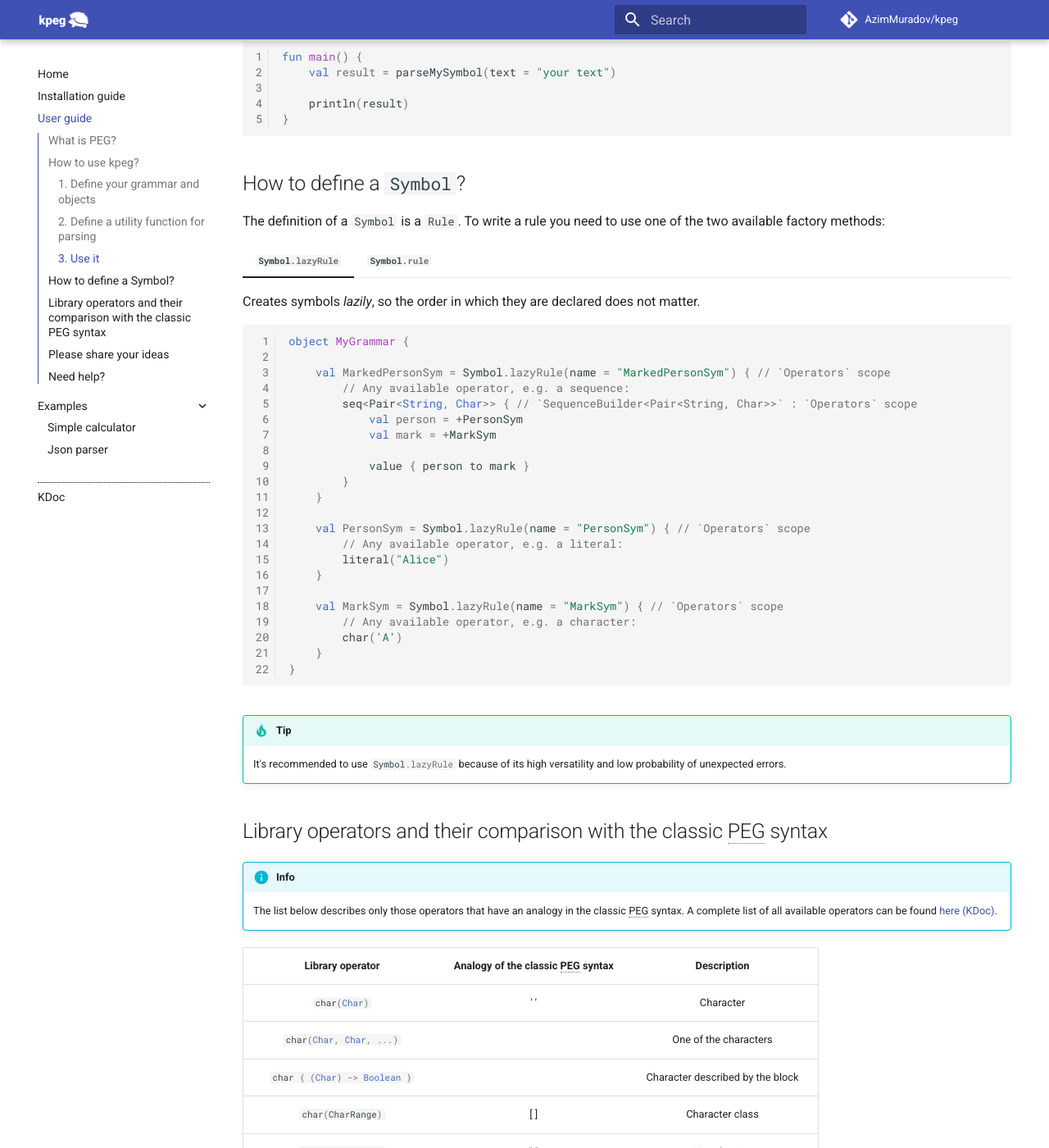
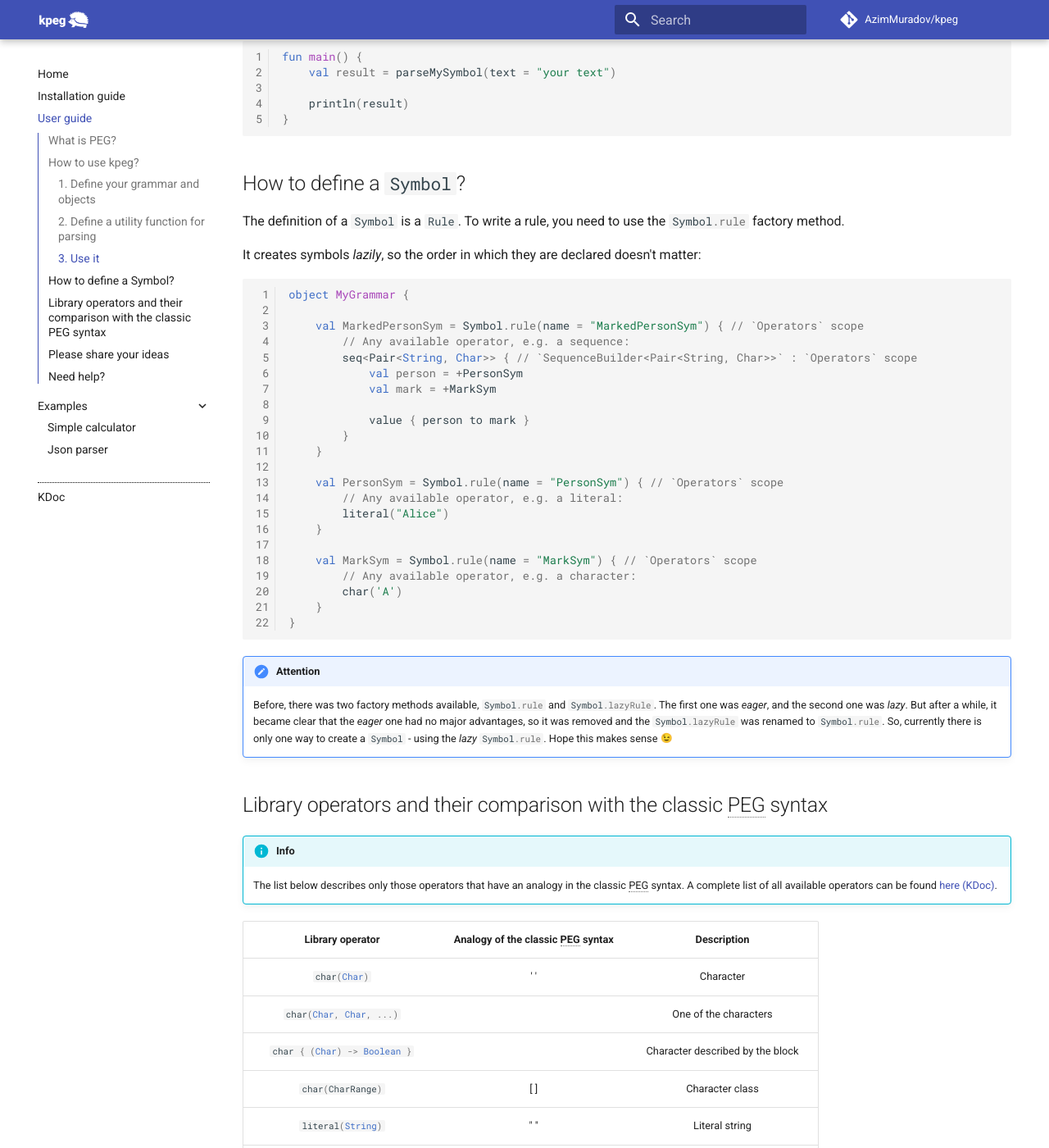
Before and after one commit to AzimMuradov/kpeg, an MkDocs documentation site: the page built from docs/docs/pages/user-guide.md, in a window 1280 px wide and 1400 px high, scrolled down 1105 px. Shown: the whole window at 82% size. Built offline with MkDocs 1.6.1 and Material for MkDocs 9.7.7, drawn with Linux system fonts in a browser that asks for light colours; emoji names are drawn with the system emoji font; comment, search, counter and statistics services are not loaded; some of the changed text lies outside the part shown.

Commit message:
Rename `lazyRule` to `rule`

````diff
--- a/docs/docs/pages/user-guide.md
+++ b/docs/docs/pages/user-guide.md
@@ -24,13 +24,13 @@ To use it you need to follow these simple steps:
     ```kotlin
     object MyGrammar {
 
-        val MySymbol: EvalSymbol<MyObj> = Symbol.lazyRule(name = "MySymbol") { /* PE */ }
+        val MySymbol: EvalSymbol<MyObj> = Symbol.rule(name = "MySymbol") { /* PE */ }
 
-        private val A: EvalSymbol<Int> = Symbol.lazyRule(name = "A") { /* PE */ }
+        private val A: EvalSymbol<Int> = Symbol.rule(name = "A") { /* PE */ }
 
-        private val B: EvalSymbol<BObj> = Symbol.lazyRule(name = "B") { /* PE */ }
+        private val B: EvalSymbol<BObj> = Symbol.rule(name = "B") { /* PE */ }
 
-        private val C: EvalSymbol<String> = Symbol.lazyRule(name = "C") { /* PE */ }
+        private val C: EvalSymbol<String> = Symbol.rule(name = "C") { /* PE */ }
     }
     ```
 
@@ -59,70 +59,42 @@ fun main() {
 ```
 
 
-## How to define a `Symbol`?
+## How to define a `#!kotlin Symbol`?
 
-The definition of a `Symbol` is a `Rule`. To write a rule you need to use one of the two available factory methods:
+The definition of a `#!kotlin Symbol` is a `#!kotlin Rule`. To write a rule, you need to use the `#!kotlin Symbol.rule` factory method.
 
-=== "`#!kotlin Symbol.lazyRule`"
+It creates symbols _lazily_, so the order in which they are declared doesn't matter:
 
-    Creates symbols _lazily_, so the order in which they are declared does not matter.
+```kotlin
+object MyGrammar {
 
-    ```kotlin
-    object MyGrammar {
+    val MarkedPersonSym = Symbol.rule(name = "MarkedPersonSym") { // `Operators` scope
+        // Any available operator, e.g. a sequence:
+        seq<Pair<String, Char>> { // `SequenceBuilder<Pair<String, Char>>` : `Operators` scope
+            val person = +PersonSym
+            val mark = +MarkSym
 
-        val MarkedPersonSym = Symbol.lazyRule(name = "MarkedPersonSym") { // `Operators` scope
-            // Any available operator, e.g. a sequence:
-            seq<Pair<String, Char>> { // `SequenceBuilder<Pair<String, Char>>` : `Operators` scope
-                val person = +PersonSym
-                val mark = +MarkSym
-
-                value { person to mark }
-            }
-        }
-
-        val PersonSym = Symbol.lazyRule(name = "PersonSym") { // `Operators` scope
-            // Any available operator, e.g. a literal:
-            literal("Alice")
-        }
-
-        val MarkSym = Symbol.lazyRule(name = "MarkSym") { // `Operators` scope
-            // Any available operator, e.g. a character:
-            char('A')
+            value { person to mark }
         }
     }
-    ```
 
-=== "`#!kotlin Symbol.rule`"
+    val PersonSym = Symbol.rule(name = "PersonSym") { // `Operators` scope
+        // Any available operator, e.g. a literal:
+        literal("Alice")
+    }
 
-    Unlike its lazy counterpart, `#!kotlin Symbol.rule` creates symbols _in eager fashion_, so the order in which they are declared is of particular importance.
+    val MarkSym = Symbol.rule(name = "MarkSym") { // `Operators` scope
+        // Any available operator, e.g. a character:
+        char('A')
+    }
+}
+```
 
-    ```kotlin
-    object MyGrammar {
-
-        val PersonSym = Symbol.rule(name = "PersonSym") { // `Operators` scope
-            // Any available operator, e.g. a literal:
-            literal("Alice")
-        }
-
-        val MarkSym = Symbol.rule(name = "MarkSym") { // `Operators` scope
-            // Any available operator, e.g. a character:
-            char('A')
-        }
-
-        val MarkedPersonSym = Symbol.rule(name = "MarkedPersonSym") { // `Operators` scope
-            // Any available operator, e.g. a sequence:
-            seq<Pair<String, Char>> { // `SequenceBuilder<Pair<String, Char>>` : `Operators` scope
-                val person = +PersonSym
-                val mark = +MarkSym
-
-                value { person to mark }
-            }
-        }
-    }
-    ```
-
-!!! tip
-    It's recommended to use `#!kotlin Symbol.lazyRule` because of its high versatility and low probability of unexpected errors.
+!!! attention
+    Before, there was two factory methods available, `#!kotlin Symbol.rule` and `#!kotlin Symbol.lazyRule`.
+    The first one was _eager_, and the second one was _lazy_.
+    But after a while, it became clear that the _eager_ one had no major advantages, so it was removed and the `#!kotlin Symbol.lazyRule` was renamed to `#!kotlin Symbol.rule`.
+    So, currently there is only one way to create a `#!kotlin Symbol` - using the _lazy_ `#!kotlin Symbol.rule`. Hope this makes sense :wink:
 
 
 ## Library operators and their comparison with the classic PEG syntax
--- a/docs/mkdocs.yml
+++ b/docs/mkdocs.yml
@@ -34,7 +34,7 @@ extra:
   project:
     # groupId: "io.kpeg"
     # artifactId: "kpeg"
-    version: "0.1.1"
+    version: "0.1.2"
   social:
     - icon: "fontawesome/brands/github"
       link: "https://github.com/AzimMuradov"
@@ -55,6 +55,8 @@ markdown_extensions:
   - pymdownx.inlinehilite
   - pymdownx.highlight:
       linenums: true
+  - pymdownx.emoji:
+      emoji_index: !!python/name:pymdownx.emoji.gemoji
   - pymdownx.snippets
   - pymdownx.superfences
   - pymdownx.tabbed
````
Also changed, not shown: README.md, 3 other files.
